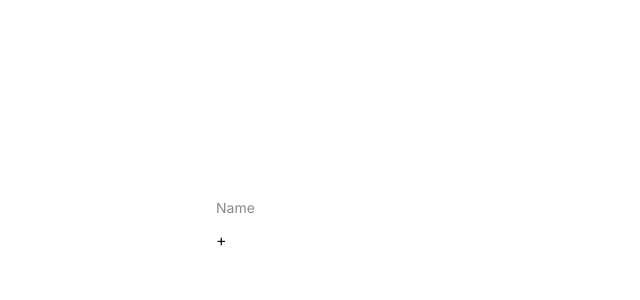
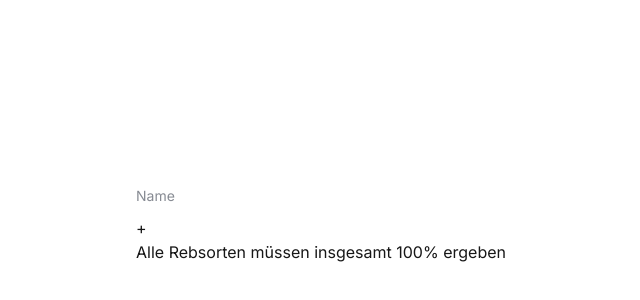
Before and after one commit to Siiiimon/vinolin-grape-selection-component, a Next.js app: page / in a window 1280 px wide. Shown: the part 180-480 px from the top of the page, without its empty margins (319-959 px from the left). Built offline with nearby package versions, Linux system fonts and the light colour scheme.

Commit message:
feat: add error on percentage not being 100
also makes <Variety> take a `VarietyWithPercentage`

```diff
--- a/src/app/ui/GrapeSelection/GrapeSelection.tsx
+++ b/src/app/ui/GrapeSelection/GrapeSelection.tsx
@@ -1,5 +1,5 @@
 "use client";
-import { useState } from "react"
+import { useMemo, useState } from "react"
 import VarietyChooser from "../VarietyChooser/VarietyChooser";
 import type { VarietyType, VarietyWithPercentageType } from "@/types/variety";
 import Variety from "../Variety/Variety";
@@ -17,9 +17,16 @@ export default function GrapeSelection({
         setShowChooserPopup(false);
     }
 
-    const removeVariety = (variety: VarietyType) => {
-        setCurrentVPs(varieties => varieties.filter(v => v.variety.id !== variety.id));
+    const removeVariety = (variety: VarietyWithPercentageType) => {
+        setCurrentVPs(varieties => varieties.filter(v => v.variety.id !== variety.variety.id));
     }
+
+    const total = useMemo(
+        () => currentVPs.reduce((sum, vp) => sum + vp.percentage, 0),
+        [currentVPs]
+    );
+
+    const showPercentageError = total !== 100;
 
     return (
         <div>
@@ -32,7 +39,7 @@ export default function GrapeSelection({
             {currentVPs.map(vps => (
                 <Variety
                     key={vps.variety.id}
-                    variety={vps.variety}
+                    variety={vps}
                     remove={removeVariety}
                 />
             ))}
@@ -43,6 +50,9 @@ export default function GrapeSelection({
                     aria-label={`Add a grape variety`}
                     className="cursor-pointer"
                 >+</button>
+                {showPercentageError &&
+                    <p>Alle Rebsorten müssen insgesamt 100% ergeben</p>
+                }
                 {showChooserPopup &&
                     <>
                         <div className="fixed inset-0 z-10" onClick={() => setShowChooserPopup(false)}>
--- a/src/app/ui/Variety/Variety.tsx
+++ b/src/app/ui/Variety/Variety.tsx
@@ -1,17 +1,17 @@
-import type { VarietyType } from "@/types/variety";
+import type { VarietyWithPercentageType } from "@/types/variety";
 
 type VarietyProps = {
-    variety: VarietyType;
-    remove: (variety: VarietyType) => void;
+    variety: VarietyWithPercentageType;
+    remove: (variety: VarietyWithPercentageType) => void;
 }
 
 export default function Variety({ variety, remove }: VarietyProps) {
     return (
         <div className="flex justify-between">
-            <h3>{variety.name}</h3>
+            <h3>{variety.variety.name}</h3>
             <button
                 onClick={() => remove(variety)}
-                aria-label={`Remove ${variety.name} from selection`}
+                aria-label={`Remove ${variety.variety.name} from selection`}
                 className="cursor-pointer"
             >-</button>
         </div>
```
